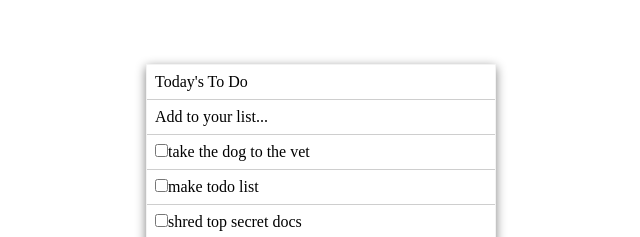
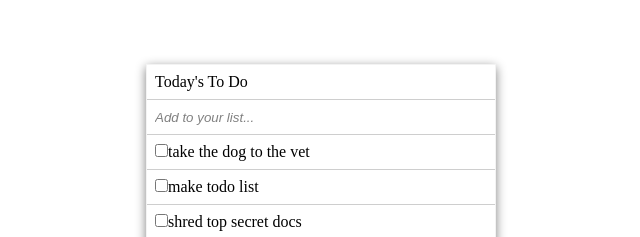
Before and after one commit to hsztan/minimalist-todo-list, a website built with webpack: page src/index.html in a window 1280 px wide. Shown: the part 207-444 px from the top of the page, 319-959 px from the left. Built offline with nearby package versions, Linux system fonts and the light colour scheme.

Commit message:
Add style to input item add-list

```diff
--- a/src/index.html
+++ b/src/index.html
@@ -10,7 +10,9 @@
     <div id="list-wrapper">
       <ul id="list-header">
         <li>Today's To Do</li>
-        <li>Add to your list...</li>
+        <li>
+          <input id="add-item" type="text" placeholder="Add to your list..." />
+        </li>
       </ul>
       <ul id="todo-items"></ul>
       <button id="clear-completed" type="button">Clear all completed</button>
--- a/src/style.css
+++ b/src/style.css
@@ -26,6 +26,15 @@ li {
   width: 350px;
 }
 
+#add-item {
+  border: none;
+  font-style: italic;
+}
+
+#add-item::placeholder {
+  color: grey;
+}
+
 #clear-completed {
   color: grey;
   border: none;
```
